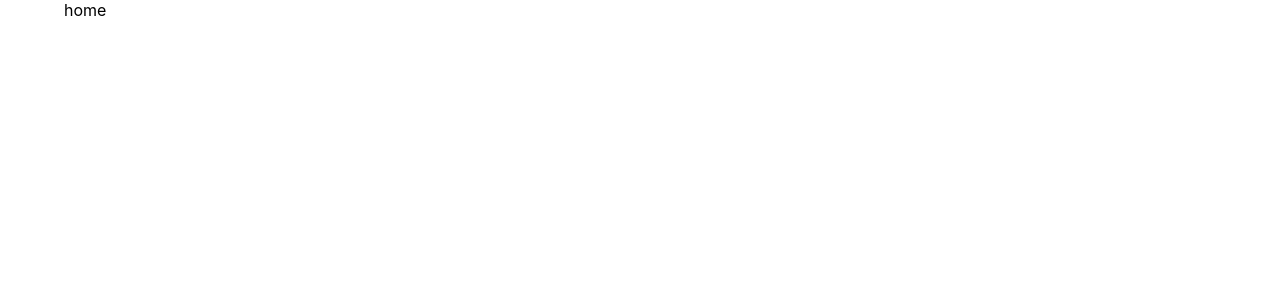
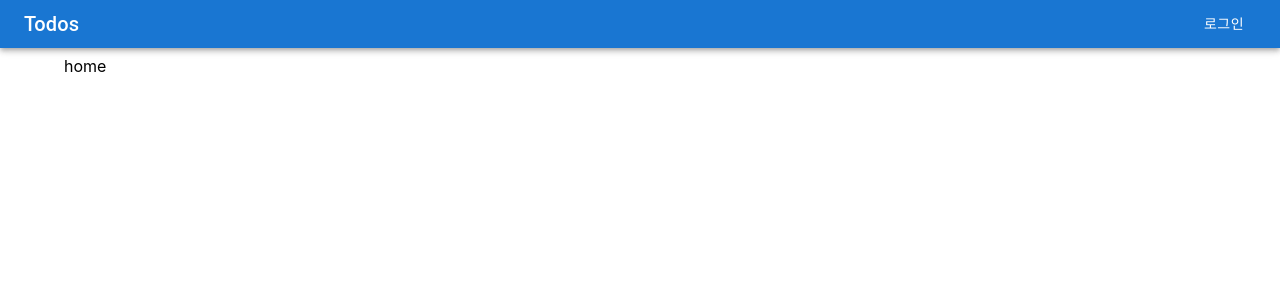
Before and after one commit to soyoung125/wanted-pre-onboarding-frontend, a React (Create React App) app: page / in a window 1280 px wide. Shown: the top 300 px of the page. Built offline with nearby package versions, Linux system fonts and the light colour scheme.

Commit message:
feat: 상단바 추가 - Todo 클릭시 홈으로 이동 - todolist 클릭시 /todo로 이동 - 로그인/로그아웃 버튼 추가

```diff
--- a/src/components/layouts/HomeLayout.tsx
+++ b/src/components/layouts/HomeLayout.tsx
@@ -1,15 +1,36 @@
 import React from 'react';
-import { Container } from "@mui/material";
+import { AppBar, Box, Button, Container, IconButton, Toolbar, Typography } from "@mui/material";
 import { useRef } from "react";
-import { Outlet } from "react-router-dom";
+import { Outlet, useNavigate } from "react-router-dom";
 
 const HomeLayout = () => {
   const ref = useRef(null);
+  const navigate = useNavigate();
+  const auth = localStorage.getItem('data');
 
   return (
-    <Container  component="main" ref={ref}>
-      <Outlet />
-    </Container>
+    <>
+      <AppBar position='static' component="nav">
+        <Toolbar variant="dense">
+          <Typography onClick={() => navigate('/')} variant="h6" component="div" sx={{ flexGrow: 1, display: { xs: 'none', sm: 'block' } }}>
+            Todos
+          </Typography>
+          {auth
+            ? <Box sx={{ display: { xs: 'none', sm: 'block' } }}>
+              <Button sx={{ color: '#fff' }} onClick={() => navigate('/todo')}>
+                todo list
+              </Button>
+              <Button sx={{ color: '#fff' }} onClick={() => {localStorage.removeItem('data'); navigate('/')}}>로그아웃</Button>
+            </Box>
+            : <Button sx={{ color: '#fff' }} onClick={() => navigate('/signin')}>로그인</Button>
+          }
+
+        </Toolbar>
+      </AppBar>
+      <Container component="main" ref={ref} sx={{ mt: 1 }}>
+        <Outlet />
+      </Container>
+    </>
   );
 }
 
```
